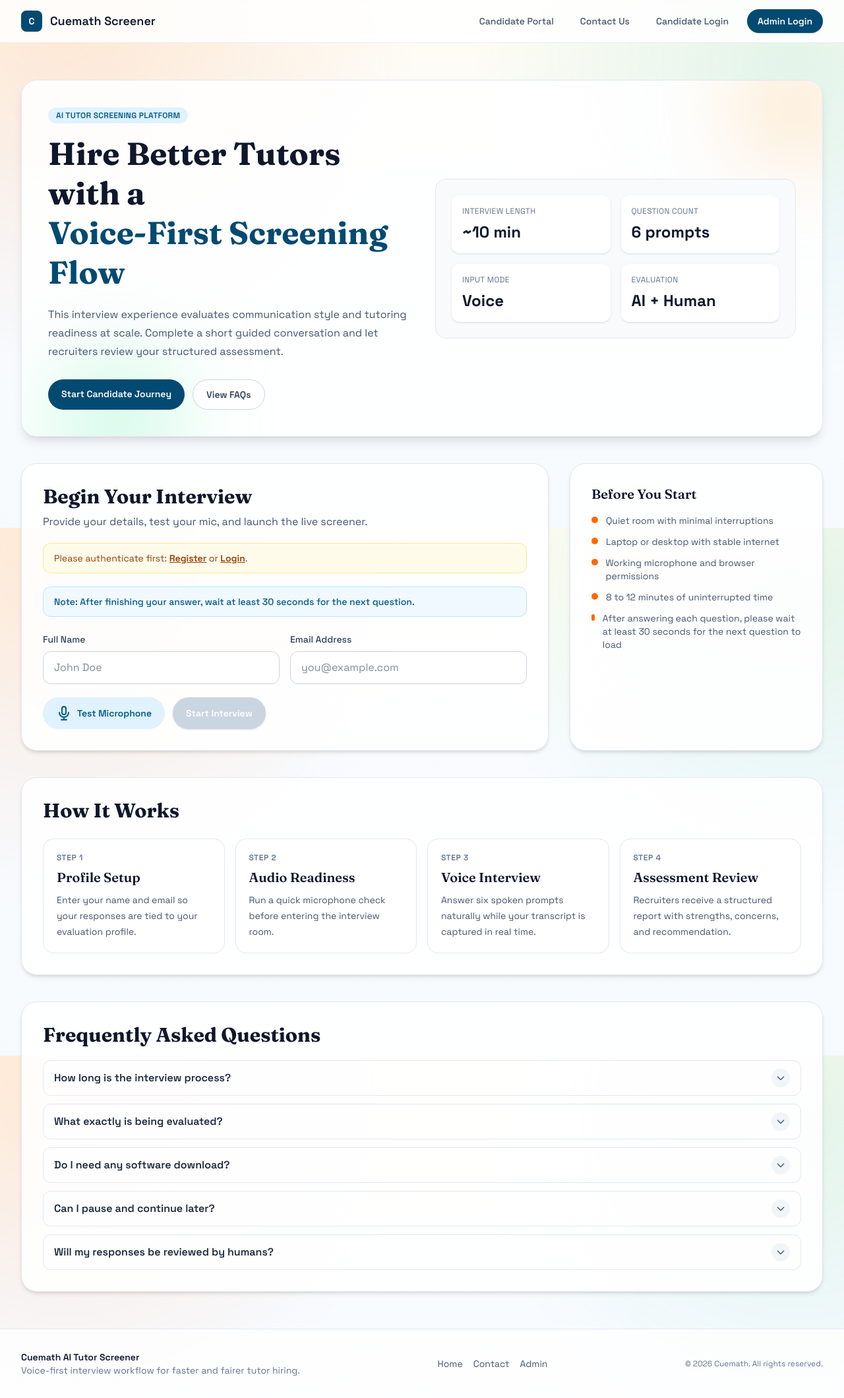
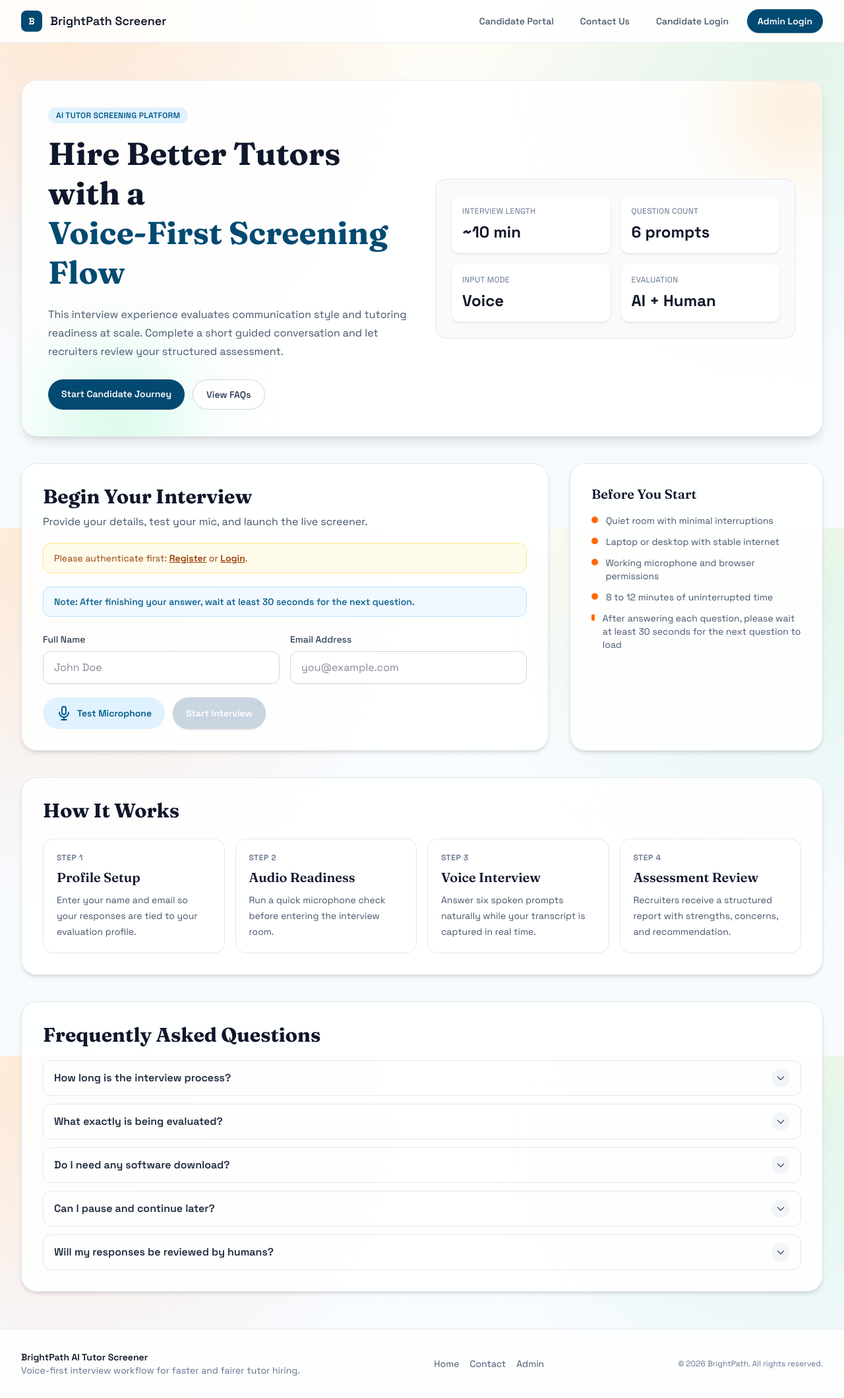
Before and after one commit to Kartikeya-09/ai-tutor-screener, a Next.js app in the folder frontend/: page / in a window 1280 px wide. Shown: the whole page at 66% size. Built offline with nearby package versions, Linux system fonts and the light colour scheme.

Commit message:
feat: update branding

```diff
--- a/frontend/app/layout.js
+++ b/frontend/app/layout.js
@@ -14,7 +14,7 @@ const fraunces = Fraunces({
 });
 
 export const metadata = {
-  title: "Cuemath AI Tutor Screener",
+  title: "BrightPath AI Tutor Screener",
   description: "Voice-first AI tutor screening interviews for faster, fair hiring.",
 };
 
--- a/frontend/components/Footer.js
+++ b/frontend/components/Footer.js
@@ -5,7 +5,7 @@ export default function Footer() {
     <footer className="w-full border-t border-slate-200 bg-white/80">
       <div className="mx-auto flex w-full max-w-7xl flex-col gap-4 px-4 py-8 sm:px-6 lg:px-8 md:flex-row md:items-center md:justify-between">
         <div>
-          <p className="text-sm font-semibold text-slate-900">Cuemath AI Tutor Screener</p>
+          <p className="text-sm font-semibold text-slate-900">BrightPath AI Tutor Screener</p>
           <p className="text-sm text-slate-500">Voice-first interview workflow for faster and fairer tutor hiring.</p>
         </div>
 
@@ -15,7 +15,7 @@ export default function Footer() {
           <Link href="/admin" className="transition hover:text-slate-900">Admin</Link>
         </div>
 
-        <p className="text-xs text-slate-500">&copy; {new Date().getFullYear()} Cuemath. All rights reserved.</p>
+        <p className="text-xs text-slate-500">&copy; {new Date().getFullYear()} BrightPath. All rights reserved.</p>
       </div>
     </footer>
   );
--- a/frontend/components/Header.js
+++ b/frontend/components/Header.js
@@ -39,9 +39,9 @@ export default function Header() {
       <nav className="mx-auto flex h-16 w-full max-w-7xl items-center justify-between px-4 sm:px-6 lg:px-8">
         <Link href="/" className="flex items-center gap-3">
           <span className="inline-flex h-8 w-8 items-center justify-center rounded-lg bg-sky-900 text-sm font-bold text-white">
-            C
+            B
           </span>
-          <span className="text-lg font-semibold text-slate-900">Cuemath Screener</span>
+          <span className="text-lg font-semibold text-slate-900">BrightPath Screener</span>
         </Link>
 
         <div className="flex items-center gap-2 sm:gap-4">
```
Also changed, not shown: 2 other files (tests, documents, lock files or other folders).
